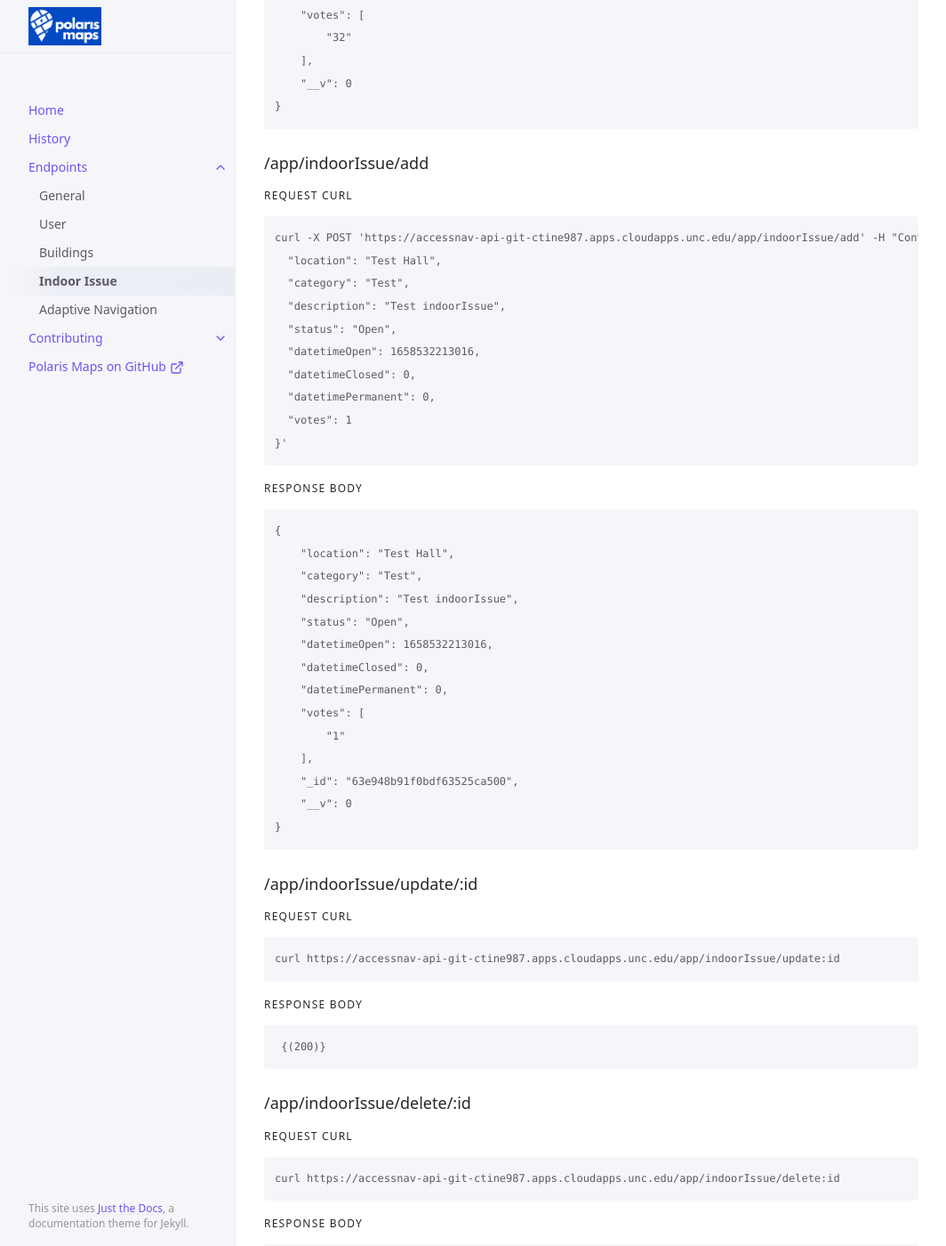
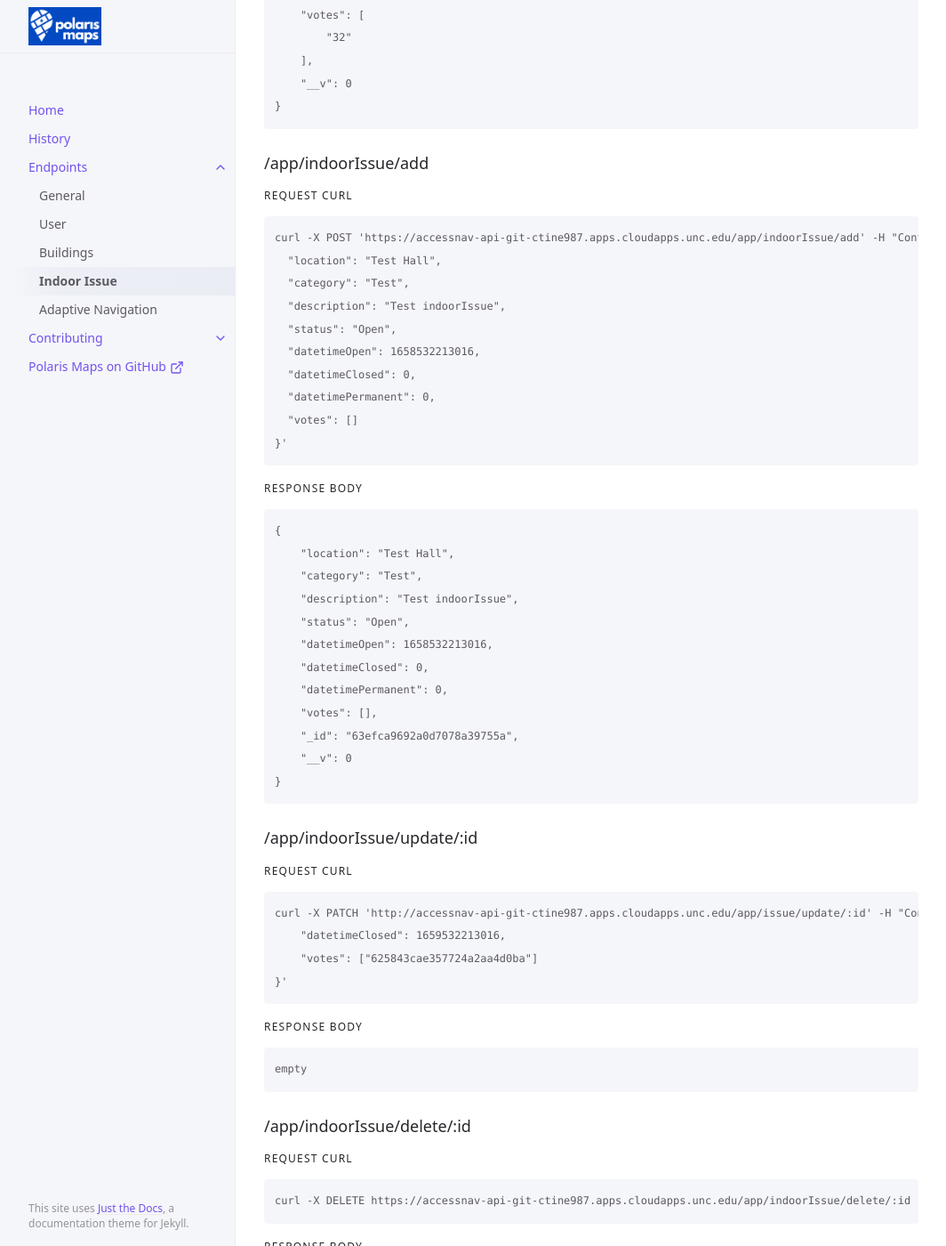
Before and after one commit to polaris-maps/polaris-api-docs, a Jekyll site: the page built from docs/endpoints/indoor-issue.md, in a window 1280 px wide and 1400 px high, scrolled down 2189 px. Shown: the whole window at 89% size, without its empty margins (107-1171 px from the left). Built offline with Jekyll 4.4.1, drawn with Linux system fonts in a browser that asks for light colours; some of the changed text lies outside the part shown.

Commit message:
complete indoor issue endpoint docs

````diff
--- a/docs/endpoints/indoor-issue.md
+++ b/docs/endpoints/indoor-issue.md
@@ -19,7 +19,7 @@ nav_order: 4
 ### /app/indoorIssue/all
 #### Request cURL
 ```
-curl https://accessnav-api-git-ctine987.apps.cloudapps.unc.edu/app/indoorindoorIssue/all
+curl https://accessnav-api-git-ctine987.apps.cloudapps.unc.edu/app/indoorIssue/all
 ```
 
 #### Response body
@@ -101,7 +101,7 @@ curl -X POST 'https://accessnav-api-git-ctine987.apps.cloudapps.unc.edu/app/indo
   "datetimeOpen": 1658532213016,
   "datetimeClosed": 0,
   "datetimePermanent": 0,
-  "votes": 1
+  "votes": []
 }'
 ```
 
@@ -116,10 +116,8 @@ curl -X POST 'https://accessnav-api-git-ctine987.apps.cloudapps.unc.edu/app/indo
     "datetimeOpen": 1658532213016,
     "datetimeClosed": 0,
     "datetimePermanent": 0,
-    "votes": [
-        "1"
-    ],
-    "_id": "63e948b91f0bdf63525ca500",
+    "votes": [],
+    "_id": "63efca9692a0d7078a39755a",
     "__v": 0
 }
 ```
@@ -129,13 +127,16 @@ curl -X POST 'https://accessnav-api-git-ctine987.apps.cloudapps.unc.edu/app/indo
 ### /app/indoorIssue/update/:id
 #### Request cURL
 ```
-curl https://accessnav-api-git-ctine987.apps.cloudapps.unc.edu/app/indoorIssue/update:id
+curl -X PATCH 'http://accessnav-api-git-ctine987.apps.cloudapps.unc.edu/app/issue/update/:id' -H "Content-type: application/json" -d '{
+    "datetimeClosed": 1659532213016,
+    "votes": ["625843cae357724a2aa4d0ba"]
+}'
 ```
 
 #### Response body
 {% raw %}
 ```
- {(200)}
+empty
 ```
 {% endraw %}
 
@@ -143,12 +144,25 @@ curl https://accessnav-api-git-ctine987.apps.cloudapps.unc.edu/app/indoorIssue/u
 ### /app/indoorIssue/delete/:id
 #### Request cURL
 ```
-curl https://accessnav-api-git-ctine987.apps.cloudapps.unc.edu/app/indoorIssue/delete:id
+curl -X DELETE https://accessnav-api-git-ctine987.apps.cloudapps.unc.edu/app/indoorIssue/delete/:id
 ```
 
 #### Response body
 {% raw %}
 ```
- {(200)}
+{
+    "msg": {
+        "_id": "63efca9692a0d7078a39755a",
+        "location": "Test Hall",
+        "category": "Test",
+        "description": "Test indoorIssue",
+        "status": "Open",
+        "datetimeOpen": 1658532213016,
+        "datetimeClosed": 0,
+        "datetimePermanent": 0,
+        "votes": [],
+        "__v": 0
+    }
+}
 ```
 {% endraw %}
````
Also changed, not shown: docs/endpoints/buildings.md (+21 -2 lines).
